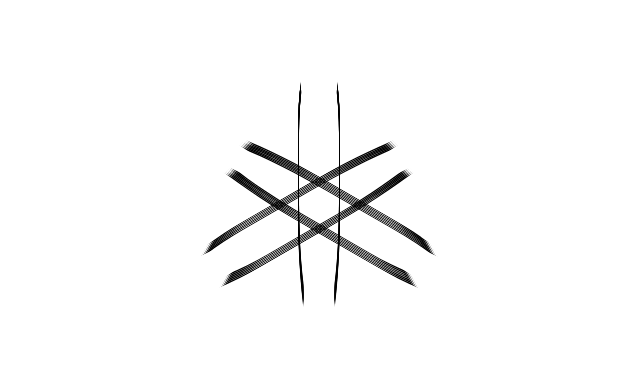
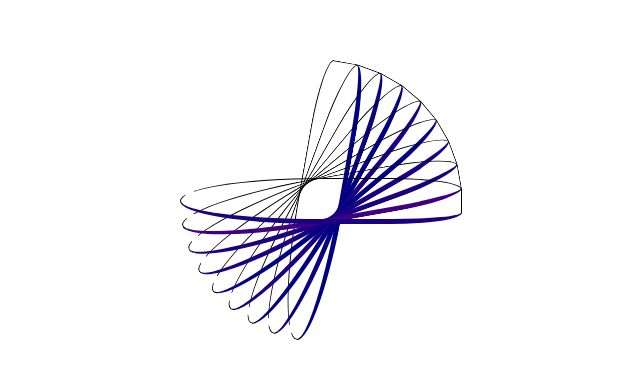
Before and after one commit to risingBirdSong/css_play, a React (Vite) app: page / in a window 1280 px wide. Shown: the part 180-558 px from the top of the page, without its empty margins (342-982 px from the left). Built offline with nearby package versions, Linux system fonts and the light colour scheme.

Commit message:
looks neat

```diff
--- a/componenents/Flower.tsx
+++ b/componenents/Flower.tsx
@@ -1,7 +1,7 @@
 import * as React from "react";
 import Pedal from "./Pedal";
 const Flower = () => {
-  let nums = [...Array(20).keys()].slice(1);
+  let nums = [...Array(10).keys()].slice(1);
   return (
     <div
       className="flower"
@@ -19,8 +19,8 @@ const Flower = () => {
         return (
           <Pedal
             rgbColors={[(255 % num) * 9, 1, 130]}
-            rotateAmount={num * 120}
-            height={250 - num}
+            rotateAmount={num * 10}
+            height={250}
             width={10}
             top={0}
             left={0}
--- a/componenents/Pedal.tsx
+++ b/componenents/Pedal.tsx
@@ -30,8 +30,10 @@ const Pedal = (props: PedalProps) => {
         borderBottomRightRadius: "100%",
         borderBottomLeftRadius: "100%",
         border: "1px solid black",
-        borderBottom: "10px solid transparent",
-        borderTop: "10px solid transparent",
+        // borderBottom: "100% solid transparent",
+        // borderTop: "100% solid transparent",
+        // borderLeft: "100% solid transparent",
+        borderRight: `5px solid ${colStr}`,
       }}
     ></div>
   );
```
Also changed, not shown: 2 other files (tests, documents, lock files or other folders).
